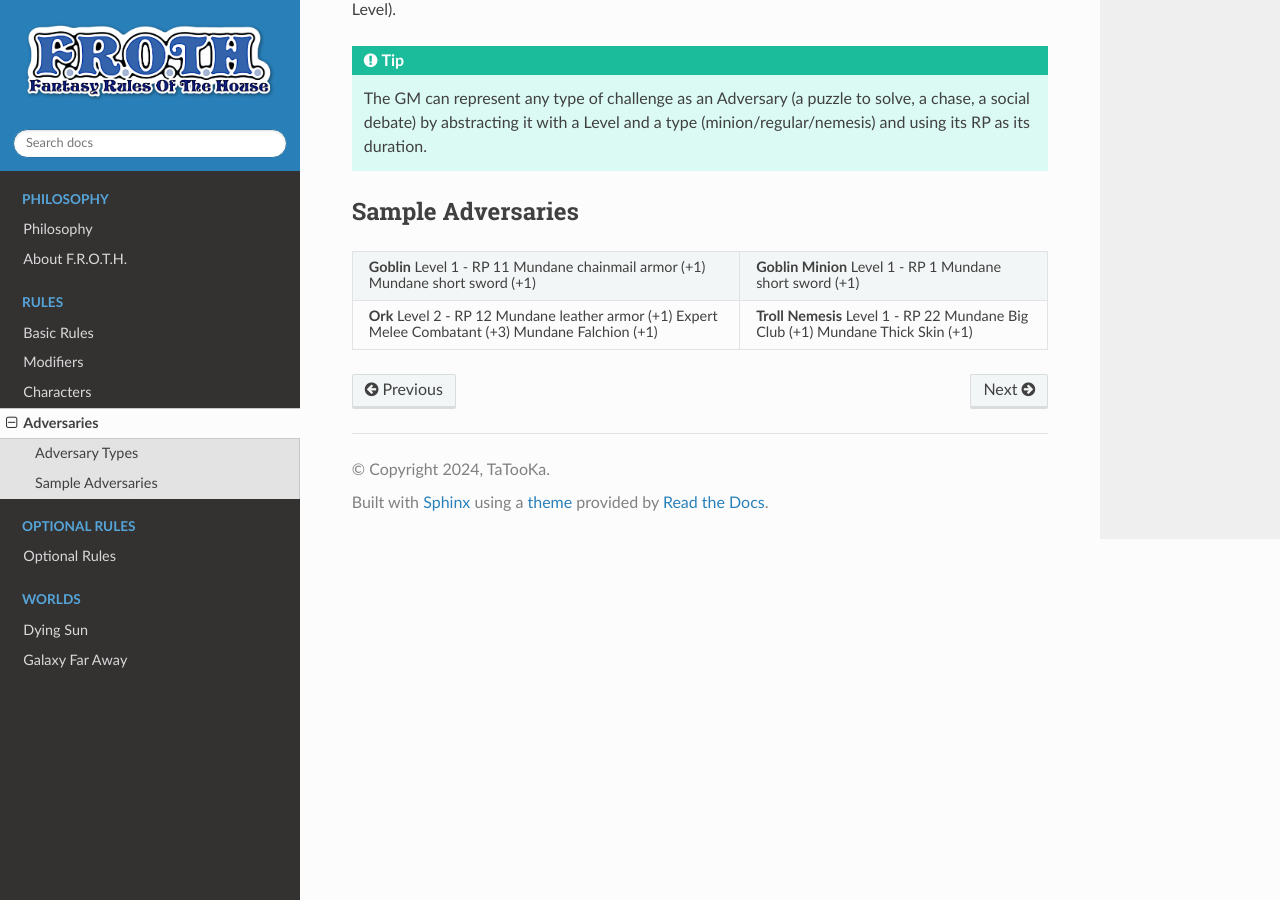
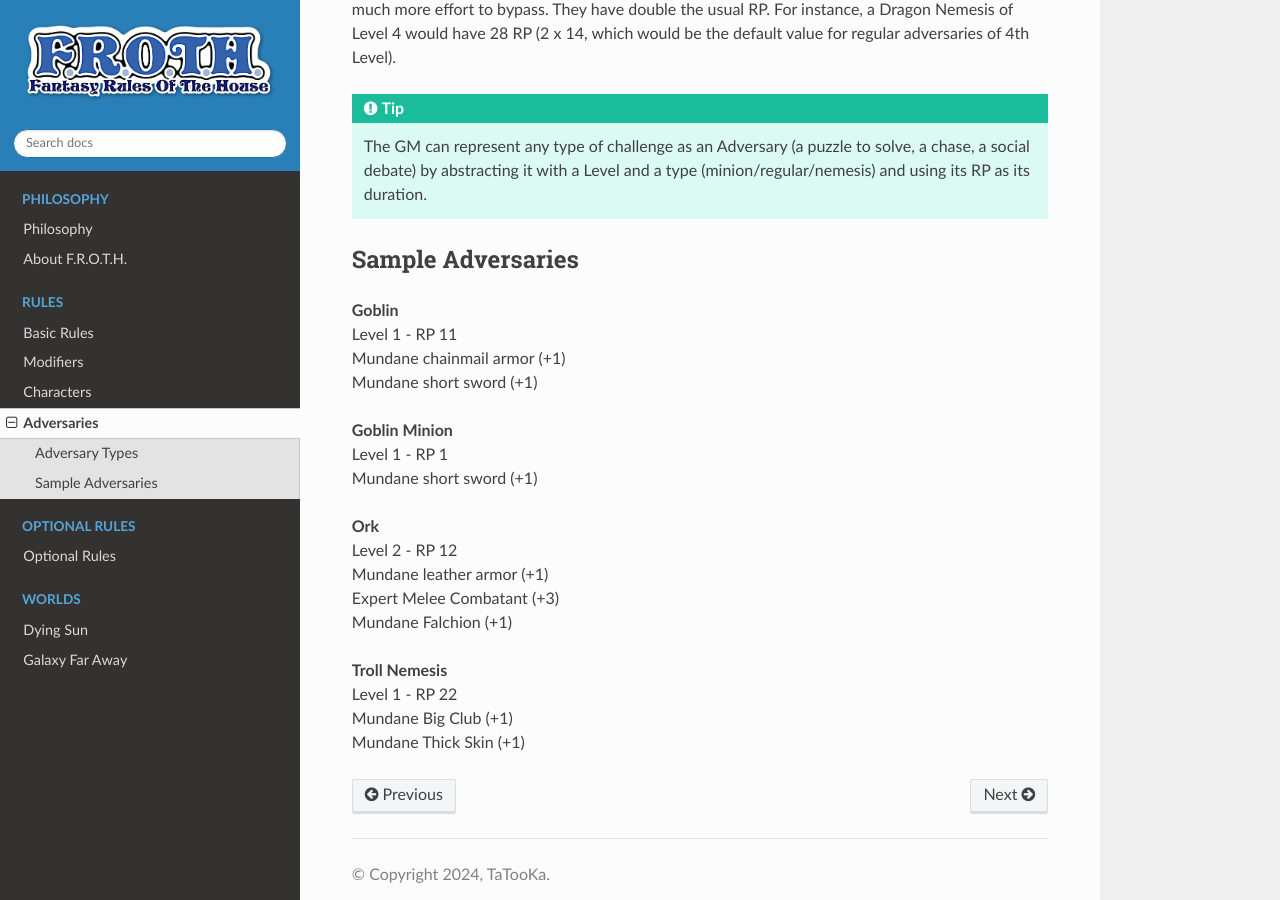
Before and after one commit to TaTooKa/froth, a Sphinx documentation site: the page built from docs/source/pages/adversaries.rst, in a window 1280 px wide and 900 px high, scrolled down 1187 px. Built offline with Sphinx 7.4.7 and the Read the Docs theme 3.1.0, drawn with Linux system fonts in a browser that asks for light colours; cross-references to code outside the pages are shown as plain code; some of the changed text lies outside the part shown.

Commit message:
fix sample chars.

```diff
--- a/docs/source/pages/adversaries.rst
+++ b/docs/source/pages/adversaries.rst
@@ -34,15 +34,22 @@ A **Nemesis** is an important adversary that is harder to take down, or a notori
 Sample Adversaries
 ~~~~~~~~~~~~~~~~~~
 
-+------------------------------+--------------------------+
-| **Goblin**                   | **Goblin Minion**        |
-| Level 1 - RP 11              | Level 1 - RP 1           |
-| Mundane chainmail armor (+1) | Mundane short sword (+1) |
-| Mundane short sword (+1)     |                          |
-+------------------------------+--------------------------+
-| **Ork**                      | **Troll Nemesis**        |
-| Level 2 - RP 12              | Level 1 - RP 22          |
-| Mundane leather armor (+1)   | Mundane Big Club (+1)    |
-| Expert Melee Combatant (+3)  | Mundane Thick Skin (+1)  |
-| Mundane Falchion (+1)        |                          |
-+------------------------------+--------------------------+
+| **Goblin**
+| Level 1 - RP 11
+| Mundane chainmail armor (+1)
+| Mundane short sword (+1)
+
+| **Goblin Minion**
+| Level 1 - RP 1
+| Mundane short sword (+1)
+
+| **Ork**
+| Level 2 - RP 12
+| Mundane leather armor (+1)
+| Expert Melee Combatant (+3)
+| Mundane Falchion (+1)
+
+| **Troll Nemesis**
+| Level 1 - RP 22
+| Mundane Big Club (+1)
+| Mundane Thick Skin (+1)
```
Also changed, not shown: other parts of docs/source/pages/adversaries.rst (+1 -1 lines), docs/source/pages/characters.rst (+11 -7 lines).
